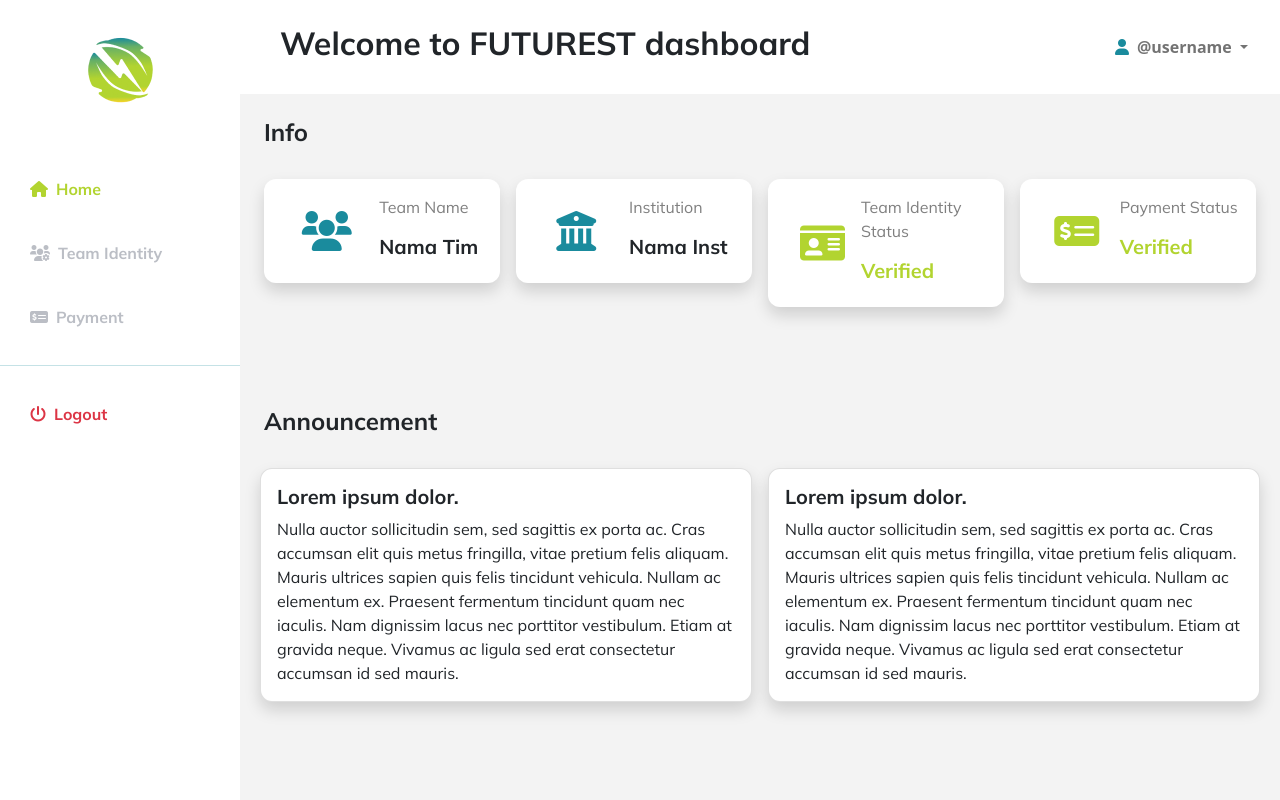
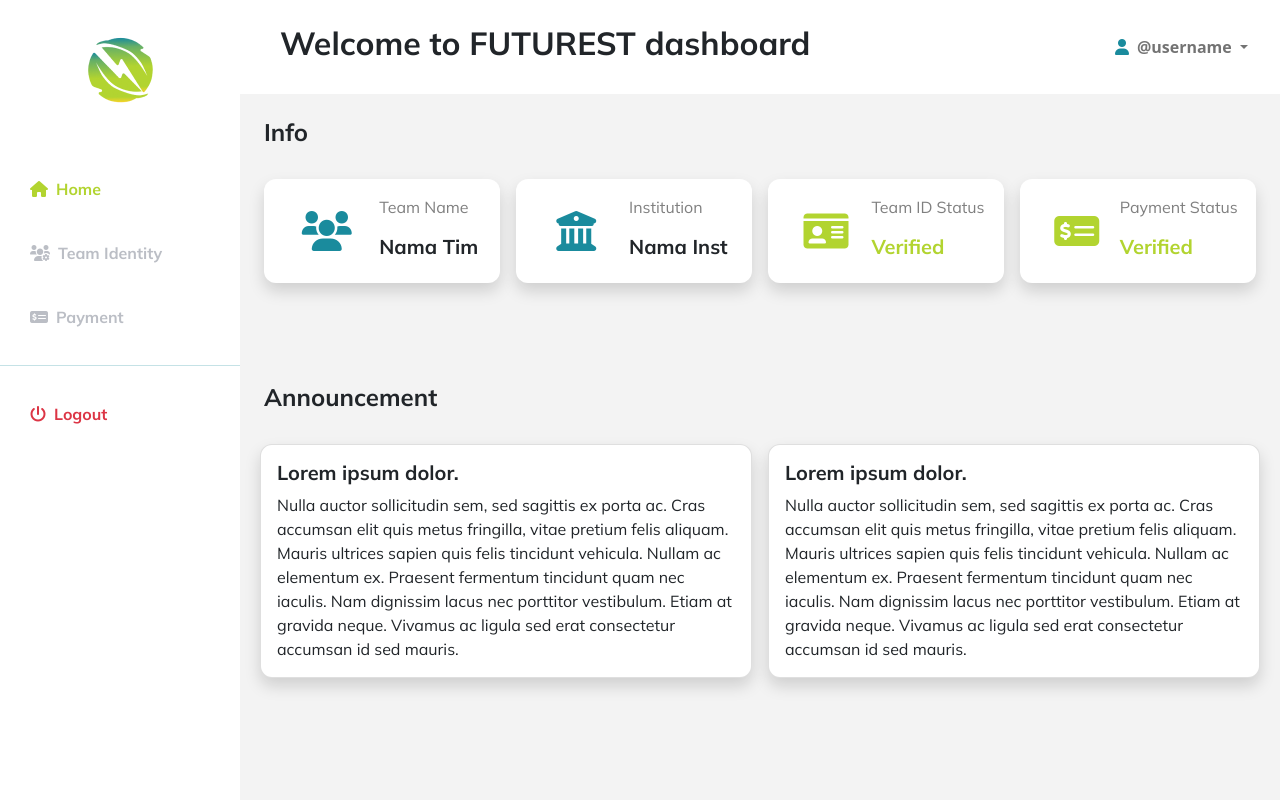
Before and after one commit to BryanYehuda/FuturestSREITS2022, a CodeIgniter app: the page made by src/application/views/dashboard_user.php in a window 1280 px wide. Run offline with CodeIgniter, Linux system fonts and the light colour scheme.

Commit message:
Fixing Login and Home Dashboard

```diff
--- a/src/application/controllers/Welcome.php
+++ b/src/application/controllers/Welcome.php
@@ -20,6 +20,6 @@ class Welcome extends CI_Controller {
 	 */
 	public function index()
 	{
-		$this->load->view('dashboard_user_payment');
+		$this->load->view('dashboard_user');
 	}
 }
--- a/src/application/views/dashboard_user.php
+++ b/src/application/views/dashboard_user.php
@@ -81,7 +81,7 @@
                 <div class="row g-3 my-2">
                     <h4 class="mb-3 primary-text">Info</h4>
 
-                    <div class="col-md-3">
+                    <div class="col-lg-3 col-md-6 ">
                         <div class="p-3 bg-white shadow d-flex justify-content-around align-items-center info-card">
                             <i class="fas fa-users fs-1 info-color p-3"></i>
                             <div>
@@ -93,7 +93,7 @@
                         </div>
                     </div>
 
-                    <div class="col-md-3">
+                    <div class="col-lg-3 col-md-6 ">
                         <div class="p-3 bg-white shadow d-flex justify-content-around align-items-center info-card">
                             <i class="fas fa-university fs-1 info-color p-3"></i>
                             <div>
@@ -105,11 +105,11 @@
                         </div>
                     </div>
 
-                    <div class="col-md-3">
+                    <div class="col-lg-3 col-md-6 ">
                         <div class="p-3 bg-white shadow d-flex justify-content-around align-items-center info-card">
                             <i class="fas fa-id-card fs-1 status-color p-3"></i>
                             <div>
-                                <p class="fs-6 text-black-50 regular-text">Team Identity Status</p>
+                                <p class="fs-6 text-black-50 regular-text">Team ID Status</p>
                                 <h5 class="status-color primary-text">Verified</h5>
 
                             </div>
@@ -117,7 +117,7 @@
                         </div>
                     </div>
 
-                    <div class="col-md-3">
+                    <div class="col-lg-3 col-md-6 ">
                         <div class="p-3 bg-white shadow d-flex justify-content-around align-items-center info-card">
                             <i class="fas fa-money-check-alt fs-1 status-color p-3"></i>
                             <div>
--- a/src/application/views/login.php
+++ b/src/application/views/login.php
@@ -26,7 +26,7 @@
       <div class="container">
         <div class="row-login g-0 row">
           <div class="col-lg-5">
-            <img src="<?php echo base_url() ?>public/img/400x600.png" alt="" class="img-fluid">
+            <img src="<?php echo base_url() ?>public/img/400x600.png" alt="" class="img-fluid bg-img d-none d-lg-block">
           </div>
           <div class="col-lg-7 px-5 pt-5">
             <img src="<?php echo base_url() ?>public/img/Logo.png" alt="" class="img-fluid py-3">
--- a/src/public/css/pages/login.css
+++ b/src/public/css/pages/login.css
@@ -2,10 +2,6 @@
     padding: 0;
     margin: 0;
     box-sizing: border-box;
-}
-
-.primary-text{
-    font-family: MulishBold;
 }
 
 .regular-text{
```
